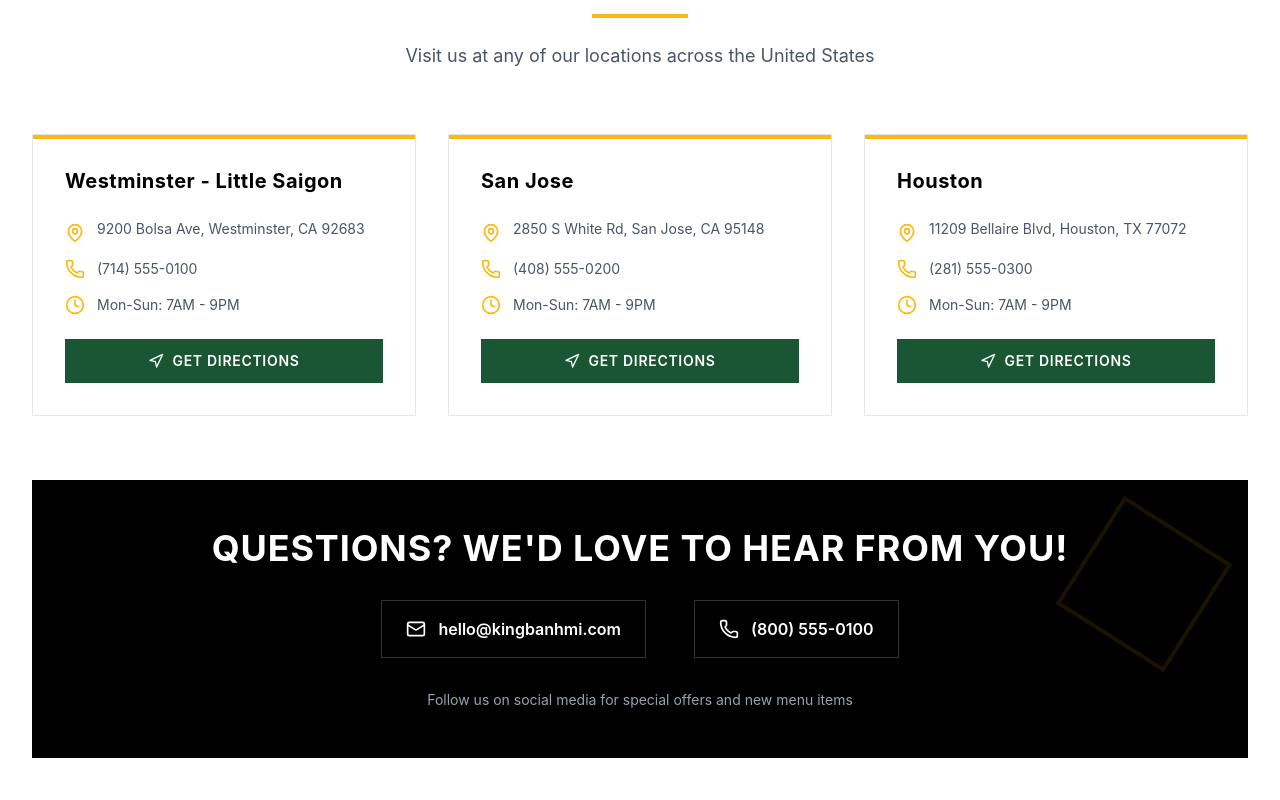
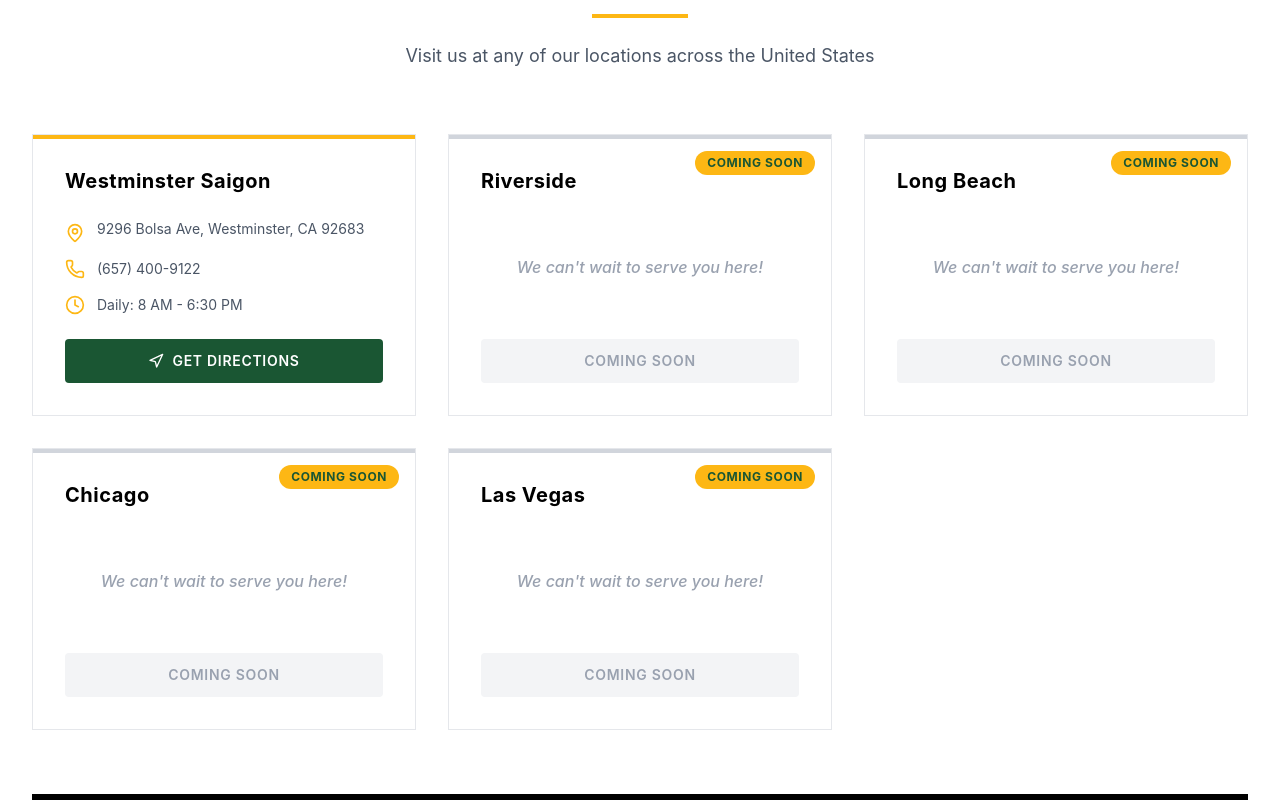
Before and after one commit to hoainhandev/kingbanhmi-website, a React (Vite) app: page / in a window 1280 px wide. Shown: the part 4540-5340 px from the top of the page. Built offline with nearby package versions, Linux system fonts and the light colour scheme.

Commit message:
feat: Introduce 'coming soon' functionality for locations with dynamic UI updates and refresh existing location data.

```diff
--- a/src/app/components/LocationSection.tsx
+++ b/src/app/components/LocationSection.tsx
@@ -4,24 +4,42 @@
 const locations = [
   {
     id: 1,
-    name: 'Westminster - Little Saigon',
-    address: '9200 Bolsa Ave, Westminster, CA 92683',
-    phone: '(714) 555-0100',
-    hours: 'Mon-Sun: 7AM - 9PM'
+    name: 'Westminster Saigon',
+    address: '9296 Bolsa Ave, Westminster, CA 92683',
+    phone: '(657) 400-9122',
+    hours: 'Daily: 8 AM - 6:30 PM'
   },
   {
     id: 2,
-    name: 'San Jose',
-    address: '2850 S White Rd, San Jose, CA 95148',
-    phone: '(408) 555-0200',
-    hours: 'Mon-Sun: 7AM - 9PM'
+    name: 'Riverside',
+    address: '',
+    phone: '',
+    hours: '',
+    comingSoon: true
   },
   {
     id: 3,
-    name: 'Houston',
-    address: '11209 Bellaire Blvd, Houston, TX 77072',
-    phone: '(281) 555-0300',
-    hours: 'Mon-Sun: 7AM - 9PM'
+    name: 'Long Beach',
+    address: '',
+    phone: '',
+    hours: '',
+    comingSoon: true
+  },
+  {
+    id: 4,
+    name: 'Chicago',
+    address: '',
+    phone: '',
+    hours: '',
+    comingSoon: true
+  },
+  {
+    id: 5,
+    name: 'Las Vegas',
+    address: '',
+    phone: '',
+    hours: '',
+    comingSoon: true
   }
 ];
 
@@ -101,13 +119,13 @@
               </motion.a>
 
               <motion.a
-                href="tel:+18005550100"
+                href="tel:6574009122"
                 className="flex items-center space-x-3 border border-white/20 px-6 py-4 hover:border-[#FDB714] hover:bg-[#FDB714] hover:text-[#1a5633] transition-all"
                 whileHover={{ scale: 1.05, y: -3 }}
                 whileTap={{ scale: 0.95 }}
               >
                 <Phone className="w-5 h-5" />
-                <span className="text-base font-semibold">(800) 555-0100</span>
+                <span className="text-base font-semibold">(657) 400-9122</span>
               </motion.a>
             </div>
 
@@ -122,22 +140,30 @@
 }
 
 function LocationCard({ location, index }) {
+  const isComingSoon = location.comingSoon;
+
   return (
     <motion.div
       className="relative group"
       initial={{ opacity: 0, y: 50 }}
       whileInView={{ opacity: 1, y: 0 }}
-      transition={{ duration: 0.6, delay: index * 0.2 }}
+      transition={{ duration: 0.6, delay: index * 0.1 }}
       viewport={{ once: true }}
       whileHover={{ y: -10 }}
     >
       {/* Card */}
-      <div className="relative bg-white border border-gray-200 p-8 h-full">
-        <h3 className="text-xl font-bold mb-6 text-black tracking-wide">
+      <div className="relative bg-white border border-gray-200 p-8 h-full flex flex-col">
+        {isComingSoon && (
+          <div className="absolute top-4 right-4 bg-[#FDB714] text-[#1a5633] text-xs font-bold px-3 py-1 rounded-full uppercase tracking-wider z-10">
+            Coming Soon
+          </div>
+        )}
+        <h3 className="text-xl font-bold mb-6 text-black tracking-wide pr-24">
           {location.name}
         </h3>
 
-        <div className="space-y-4 mb-6">
+        <div className="space-y-4 mb-6 flex-grow">
+          {location.address && (
             <motion.div
               className="flex items-start space-x-3"
               whileHover={{ x: 3 }}
@@ -146,7 +172,9 @@
               <MapPin className="w-5 h-5 text-[#FDB714] mt-1 flex-shrink-0" />
               <p className="text-gray-600 text-sm">{location.address}</p>
             </motion.div>
+          )}
 
+          {location.phone && (
             <motion.div
               className="flex items-center space-x-3"
               whileHover={{ x: 3 }}
@@ -157,7 +185,9 @@
                 {location.phone}
               </a>
             </motion.div>
+          )}
 
+          {location.hours && (
             <motion.div
               className="flex items-center space-x-3"
               whileHover={{ x: 3 }}
@@ -166,24 +196,41 @@
               <Clock className="w-5 h-5 text-[#FDB714] flex-shrink-0" />
               <p className="text-gray-600 text-sm">{location.hours}</p>
             </motion.div>
+          )}
+
+          {isComingSoon && (
+            <div className="flex items-center justify-center h-24">
+               <p className="text-gray-400 font-medium italic">We can't wait to serve you here!</p>
+            </div>
+          )}
         </div>
 
-        <motion.button
-          className="w-full bg-[#1a5633] text-white py-3 text-sm font-semibold tracking-wider relative overflow-hidden group/button hover:bg-[#FDB714] hover:text-[#1a5633] transition-colors duration-300"
+        {!isComingSoon ? (
+          <motion.a
+            href={`https://maps.google.com/?q=${encodeURIComponent(location.address)}`}
+            target="_blank"
+            rel="noopener noreferrer"
+            className="w-full bg-[#1a5633] text-white py-3 text-sm font-semibold tracking-wider relative overflow-hidden group/button hover:bg-[#FDB714] hover:text-[#1a5633] transition-colors duration-300 flex items-center justify-center space-x-2 rounded-sm mt-auto"
             whileTap={{ scale: 0.98 }}
           >
-          <span className="relative z-10 flex items-center justify-center space-x-2">
             <Navigation className="w-4 h-4" />
             <span>GET DIRECTIONS</span>
-          </span>
-        </motion.button>
+          </motion.a>
+        ) : (
+          <button
+            disabled
+            className="w-full bg-gray-100 text-gray-400 py-3 text-sm font-semibold tracking-wider relative flex items-center justify-center space-x-2 rounded-sm mt-auto cursor-not-allowed"
+          >
+            <span>COMING SOON</span>
+          </button>
+        )}
 
         {/* Accent line */}
         <motion.div
-          className="absolute top-0 left-0 right-0 h-1 bg-[#FDB714]"
+          className={`absolute top-0 left-0 right-0 h-1 ${isComingSoon ? 'bg-gray-300' : 'bg-[#FDB714]'}`}
           initial={{ scaleX: 0 }}
           whileInView={{ scaleX: 1 }}
-          transition={{ duration: 0.8, delay: index * 0.2 + 0.3 }}
+          transition={{ duration: 0.8, delay: index * 0.1 + 0.3 }}
           viewport={{ once: true }}
         />
       </div>
```
Lines whose indentation alone changed are shown as unchanged.
